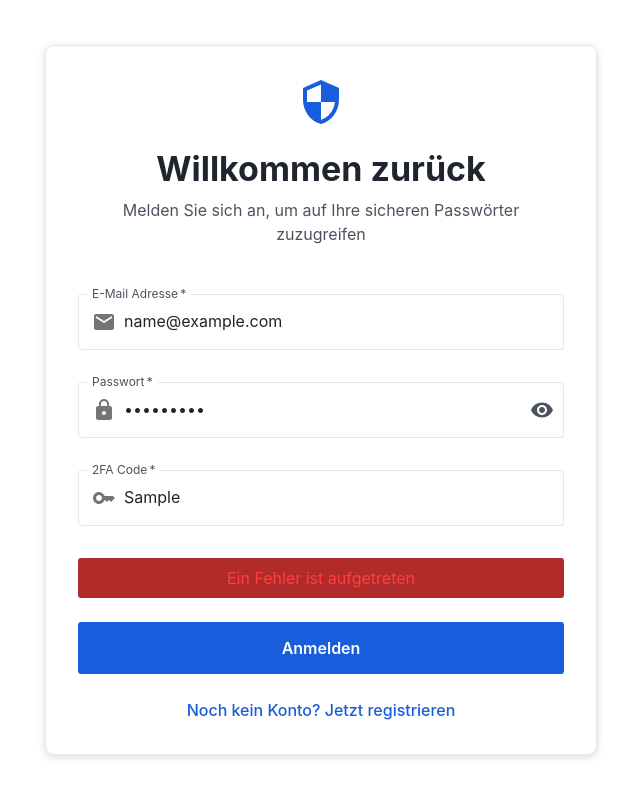
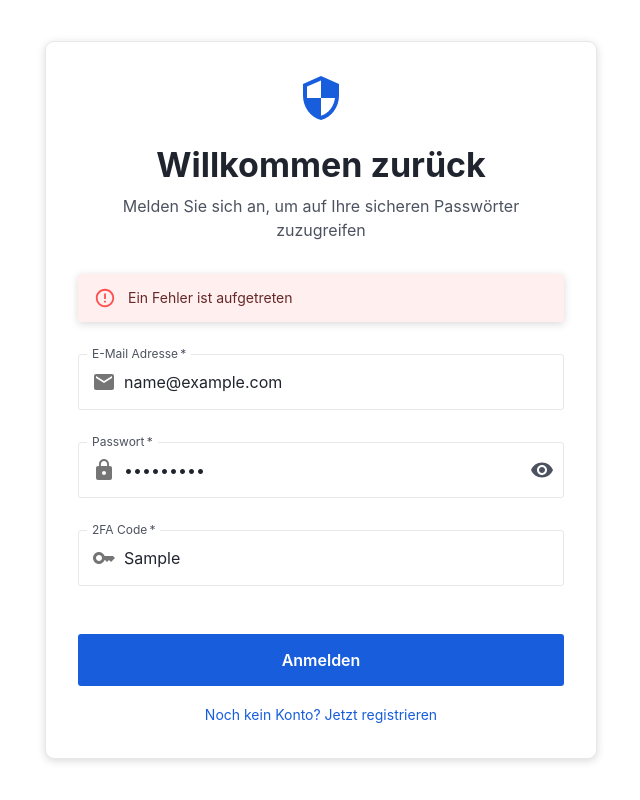
Before and after one commit to hoodinformatik/Windkey, a React (Create React App) app in the folder frontend/: page /login in a window 1280 px wide. Both pictures are taken after typing "name@example.com", "Sample123", "Sample" into the empty fields and a click on the button "Anmelden". Shown: the whole page, without its empty margins (319-959 px from the left). Built offline with nearby package versions, Linux system fonts and the light colour scheme; no server answers.

Commit message:
fixed login problem

```diff
--- a/frontend/src/components/Layout.js
+++ b/frontend/src/components/Layout.js
@@ -386,24 +386,34 @@ export default function Layout() {
         <DialogTitle>Neues Passwort erstellen</DialogTitle>
         <DialogContent>
           <Box sx={{ display: 'flex', flexDirection: 'column', gap: 2, pt: 2 }}>
+            {error && (
+              <Alert severity="error" sx={{ mb: 1 }}>
+                {error}
+              </Alert>
+            )}
             <TextField
-              name="title"
-              label="Titel"
+              margin="normal"
+              required
+              fullWidth
+              label="Title"
               value={newPassword.title}
-              onChange={handleInputChange}
-              fullWidth
-              required
-              error={error && !newPassword.title}
+              onChange={(e) => setNewPassword(prev => ({ ...prev, title: e.target.value }))}
+              error={!newPassword.title}
+              helperText={!newPassword.title ? 'Title is required' : ''}
             />
 
-            <FormControl variant="outlined" fullWidth required error={error && !newPassword.password}>
+            <FormControl
+              fullWidth
+              margin="normal"
+              error={!newPassword.password}
+            >
               <InputLabel htmlFor="password">Passwort</InputLabel>
               <OutlinedInput
                 id="password"
                 name="password"
                 type={showPassword ? 'text' : 'password'}
                 value={newPassword.password}
-                onChange={handleInputChange}
+                onChange={(e) => setNewPassword(prev => ({ ...prev, password: e.target.value }))}
                 endAdornment={
                   <InputAdornment position="end">
                     <Tooltip title="Passwort kopieren">
@@ -426,6 +436,9 @@ export default function Layout() {
                 }
                 label="Passwort"
               />
+              {!newPassword.password && (
+                <FormHelperText error>Password is required</FormHelperText>
+              )}
               <FormHelperText>
                 Stärke: {passwordStrength.label}
               </FormHelperText>
@@ -516,12 +529,6 @@ export default function Layout() {
               rows={4}
             />
 
-            {error && (
-              <FormHelperText error>
-                {error}
-              </FormHelperText>
-            )}
-
             {showCopiedMessage && (
               <Alert severity="success" sx={{ mt: 1 }}>
                 Passwort wurde in die Zwischenablage kopiert
--- a/frontend/src/components/Login.js
+++ b/frontend/src/components/Login.js
@@ -11,6 +11,7 @@ import {
   Link as MuiLink,
   InputAdornment,
   IconButton,
+  Alert,
 } from '@mui/material';
 import {
   Security as SecurityIcon,
@@ -32,6 +33,11 @@ export default function Login() {
   const handleSubmit = async (e) => {
     e.preventDefault();
     setError('');
+
+    if (!email || !password || !twoFactorCode) {
+      setError('All fields are required');
+      return;
+    }
 
     const result = await login(email, password, twoFactorCode);
     if (!result.success) {
@@ -89,6 +95,12 @@ export default function Login() {
             </Typography>
           </Box>
 
+          {error && (
+            <Alert severity="error" sx={{ mb: 2 }}>
+              {error}
+            </Alert>
+          )}
+
           <Box component="form" onSubmit={handleSubmit}>
             <TextField
               margin="normal"
@@ -101,6 +113,8 @@ export default function Login() {
               autoFocus
               value={email}
               onChange={(e) => setEmail(e.target.value)}
+              error={!!error && !email}
+              helperText={error && !email ? 'Email is required' : ''}
               InputProps={{
                 startAdornment: (
                   <InputAdornment position="start">
@@ -132,6 +146,8 @@ export default function Login() {
               autoComplete="current-password"
               value={password}
               onChange={(e) => setPassword(e.target.value)}
+              error={!!error && !password}
+              helperText={error && !password ? 'Password is required' : ''}
               InputProps={{
                 startAdornment: (
                   <InputAdornment position="start">
@@ -173,6 +189,8 @@ export default function Login() {
               id="twoFactorCode"
               value={twoFactorCode}
               onChange={(e) => setTwoFactorCode(e.target.value)}
+              error={!!error && !twoFactorCode}
+              helperText={error && !twoFactorCode ? '2FA Code is required' : ''}
               InputProps={{
                 startAdornment: (
                   <InputAdornment position="start">
@@ -194,29 +212,13 @@ export default function Login() {
               }}
             />
 
-            {error && (
-              <Typography
-                color="error"
-                sx={{
-                  mt: 1,
-                  mb: 2,
-                  p: 1,
-                  borderRadius: 1,
-                  textAlign: 'center',
-                  backgroundColor: 'error.dark',
-                }}
-              >
-                {error}
-              </Typography>
-            )}
-
             <Button
               type="submit"
               fullWidth
               variant="contained"
               sx={{
-                mt: 1,
-                mb: 3,
+                mt: 3,
+                mb: 2,
                 py: 1.5,
                 fontSize: '1rem',
                 fontWeight: 600,
@@ -234,11 +236,10 @@ export default function Login() {
               <MuiLink
                 component={RouterLink}
                 to="/register"
-                variant="body1"
+                variant="body2"
                 sx={{
                   color: 'primary.main',
                   textDecoration: 'none',
-                  fontWeight: 500,
                   '&:hover': {
                     textDecoration: 'underline',
                   },
--- a/frontend/src/contexts/AuthContext.js
+++ b/frontend/src/contexts/AuthContext.js
@@ -54,6 +54,7 @@ export const AuthProvider = ({ children }) => {
 
       setUser(response.data.user);
       setIsAuthenticated(true);
+      navigate('/dashboard');
       return { success: true };
     } catch (error) {
       setUser(null);
```
